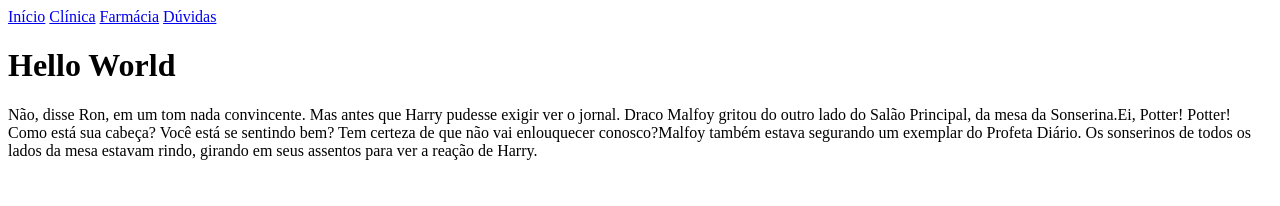
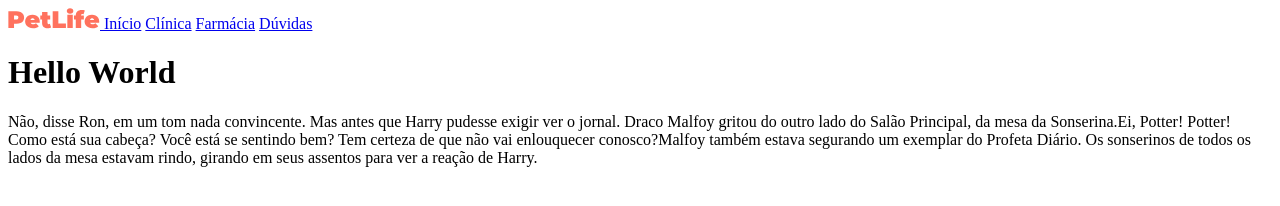
Before and after one commit to phpablo/PetLife, a plain HTML site: page index.html in a window 1280 px wide. Drawn offline with Linux system fonts and the light colour scheme.

Commit message:
:art: Add pack of image and Logo on <header>

```diff
--- a/index.html
+++ b/index.html
@@ -9,6 +9,9 @@
 
 <body>
   <header>
+    <a href="index.html">
+      <img src="img/logo.svg" alt="Logo Pet Life"/>
+    </a>
     <a href="#inicio">Início</a>
     <a href="#clinica">Clínica</a>
     <a href="#farmacia">Farmácia</a>
```
Also changed, not shown: img/arrow-down.svg (added), img/clinic-img.svg (added), img/faq-img.svg (added), img/logo-white.svg (added), img/logo.svg (added), img/shape.svg (added), img/shop-img.svg (added), img/start-img.svg (added).
